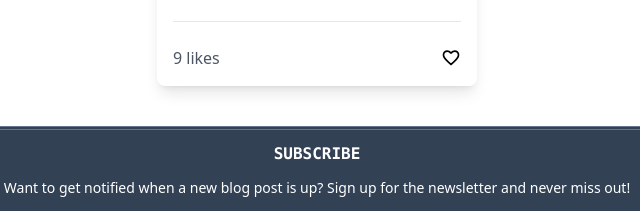
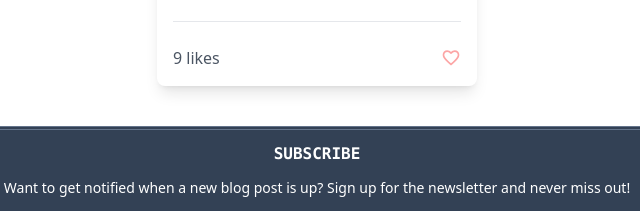
Before and after one commit to b-like-bahar/TailwindCSS-practiceProject, a website: page index.html in a window 1280 px wide. Shown: the part 637-848 px from the top of the page, 323-963 px from the left. Drawn offline with Linux system fonts and the light colour scheme.

Commit message:
add fill color and hover effect and pointer cur sor effect to the like icon

```diff
--- a/index.html
+++ b/index.html
@@ -56,7 +56,7 @@
                         <!-- CARD FOOTER -->
                         <section class="flex items-center justify-between">
                             <span class="text-gray-600">9 likes</span>
-                            <svg xmlns="http://www.w3.org/2000/svg" height="20px" viewBox="0 -960 960 960" width="20px"><path d="m480-120-58-52q-101-91-167-157T150-447.5Q111-500 95.5-544T80-634q0-94 63-157t157-63q52 0 99 22t81 62q34-40 81-62t99-22q94 0 157 63t63 157q0 46-15.5 90T810-447.5Q771-395 705-329T538-172l-58 52Zm0-108q96-86 158-147.5t98-107q36-45.5 50-81t14-70.5q0-60-40-100t-100-40q-47 0-87 26.5T518-680h-76q-15-41-55-67.5T300-774q-60 0-100 40t-40 100q0 35 14 70.5t50 81q36 45.5 98 107T480-228Zm0-273Z"/></svg>
+                            <svg class="fill-red-300 hover:fill-red-500 cursor-pointer"xmlns="http://www.w3.org/2000/svg" height="20px" viewBox="0 -960 960 960" width="20px"><path d="m480-120-58-52q-101-91-167-157T150-447.5Q111-500 95.5-544T80-634q0-94 63-157t157-63q52 0 99 22t81 62q34-40 81-62t99-22q94 0 157 63t63 157q0 46-15.5 90T810-447.5Q771-395 705-329T538-172l-58 52Zm0-108q96-86 158-147.5t98-107q36-45.5 50-81t14-70.5q0-60-40-100t-100-40q-47 0-87 26.5T518-680h-76q-15-41-55-67.5T300-774q-60 0-100 40t-40 100q0 35 14 70.5t50 81q36 45.5 98 107T480-228Zm0-273Z"/></svg>
                             <!-- <span>Like</span> -->
                         </section>
                         <!-- CARD FOOTER END -->
```
Also changed, not shown: dist/styles.css.
